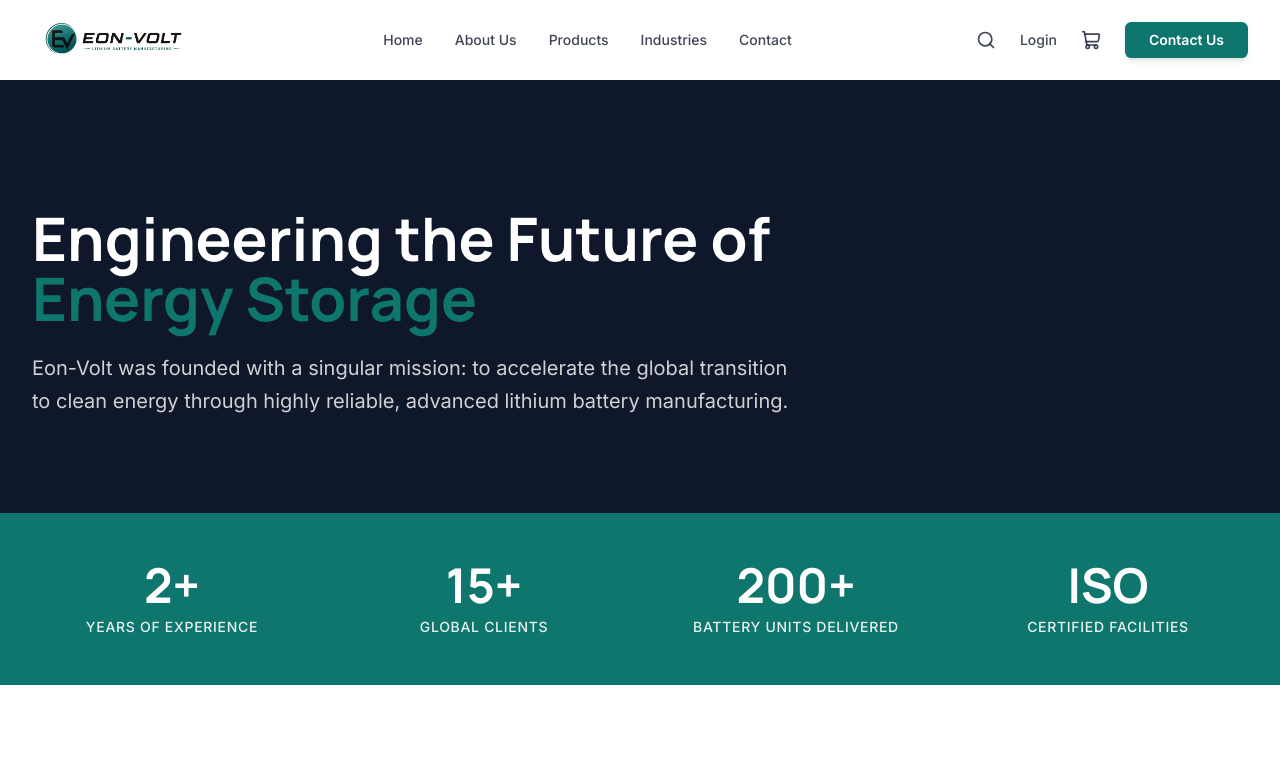
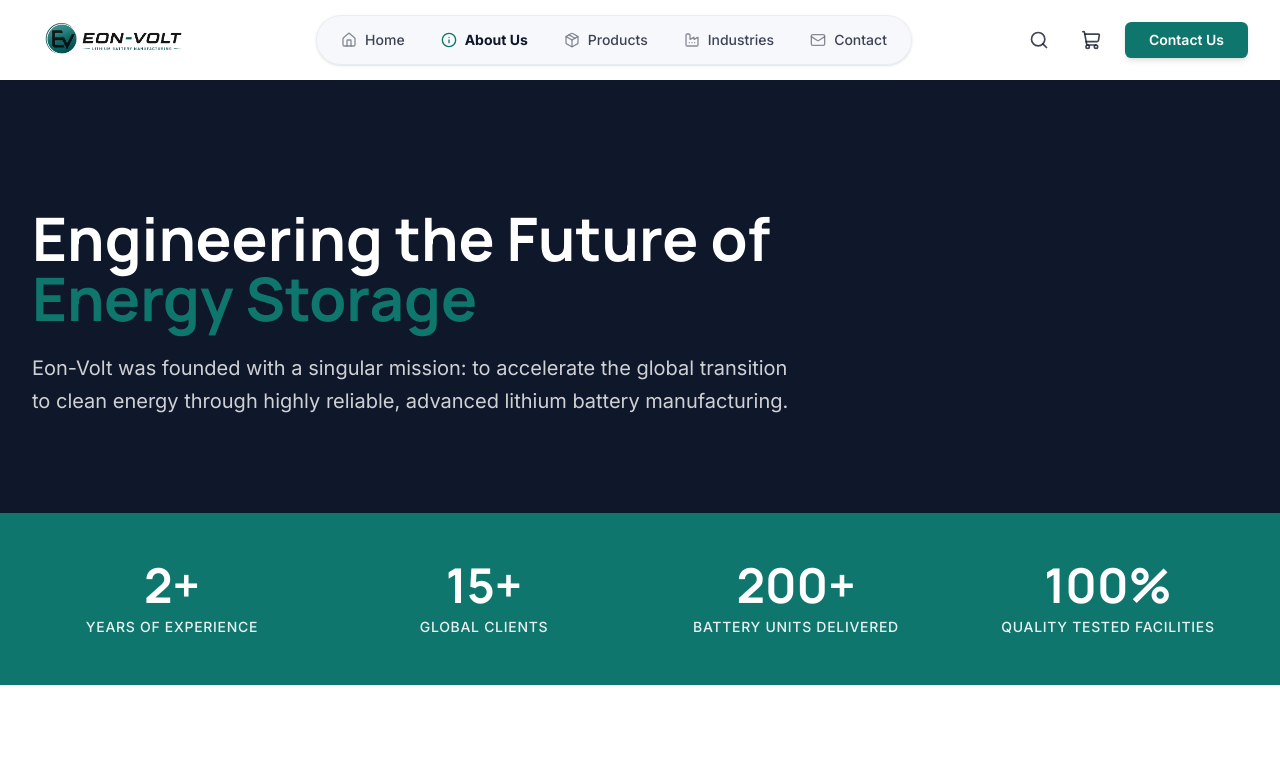
Before and after one commit to ayanbytes/EON-VOLT, a Next.js app: page /about in a window 1280 px wide. Shown: the top 779 px of the page. Built offline with nearby package versions, Linux system fonts and the light colour scheme.

Commit message:
feat: implement site architecture including cart sheet, industry showcase, and core layout components

```diff
--- a/src/app/about/page.tsx
+++ b/src/app/about/page.tsx
@@ -11,7 +11,7 @@ export default function AboutPage() {
     { value: "2+", label: "Years of Experience" },
     { value: "15+", label: "Global Clients" },
     { value: "200+", label: "Battery Units Delivered" },
-    { value: "ISO", label: "Certified Facilities" },
+    { value: "100%", label: "Quality Tested Facilities" },
   ];
 
   const values = [
--- a/src/app/manufacturing/page.tsx
+++ b/src/app/manufacturing/page.tsx
@@ -38,7 +38,7 @@ export default function ManufacturingPage() {
             Precision Manufacturing at Scale
           </h1>
           <p className="text-lg lg:text-xl text-muted-foreground">
-            Our ISO-certified gigafactories combine robotic automation with rigorous quality control to produce the world's most reliable lithium battery systems.
+            Our advanced gigafactories combine robotic automation with rigorous quality control to produce the world's most reliable lithium battery systems.
           </p>
         </div>
       </section>
@@ -92,8 +92,6 @@ export default function ManufacturingPage() {
               </p>
               <ul className="space-y-4">
                 {[
-                  "ISO 9001:2015 Quality Management",
-                  "ISO 14001 Environmental Management",
                   "UN38.3 Transportation Safety",
                   "IEC 62133 Safety Requirements",
                   "CE & RoHS Compliant",
@@ -107,12 +105,7 @@ export default function ManufacturingPage() {
             </div>
             <div className="grid grid-cols-2 gap-4">
                {/* Badge Placeholders */}
-               <div className="aspect-square bg-background/5 rounded-xl border border-background/10 flex items-center justify-center p-8">
-                 <div className="text-center">
-                   <div className="text-2xl font-bold mb-1">ISO</div>
-                   <div className="text-xs text-background/50">9001:2015</div>
-                 </div>
-               </div>
+
                <div className="aspect-square bg-background/5 rounded-xl border border-background/10 flex items-center justify-center p-8">
                  <div className="text-center">
                    <div className="text-2xl font-bold mb-1">UN</div>
--- a/src/app/store/catalog.tsx
+++ b/src/app/store/catalog.tsx
@@ -125,7 +125,7 @@ export default function StoreCatalog() {
                   </div>
                   <div className="mt-auto flex items-center justify-between">
                     <div className="flex flex-col">
-                      <span className="text-xl font-bold text-foreground">₹{product.price.toLocaleString("en-IN")}</span>
+                      <span className="text-xl font-bold text-foreground"></span>
                     </div>
                     {isOutOfStock ? (
                       <Button variant="outline" size="sm" disabled className="font-semibold text-muted-foreground border-dashed">
--- a/src/components/cart/cart-sheet.tsx
+++ b/src/components/cart/cart-sheet.tsx
@@ -12,10 +12,10 @@ export function CartSheet() {
     let message = "Hi Eon-Volt! I would like to request a quotation for the following items:\n\n";
 
     items.forEach((item, index) => {
-      message += `${index + 1}. ${item.name} - ${item.quantity}x (₹${(item.price * item.quantity).toLocaleString("en-IN")})\n`;
+      message += `${index + 1}. ${item.name} - ${item.quantity}x\n`;
     });
 
-    message += `\n*Estimated Total: ₹${cartTotal.toLocaleString("en-IN")}*\n\nPlease let me know the next steps for this quotation.`;
+    message += `\n\nPlease let me know the next steps for this quotation.`;
 
     const encodedMessage = encodeURIComponent(message);
     window.open(`https://wa.me/916263874633?text=${encodedMessage}`, '_blank');
@@ -76,7 +76,7 @@ export function CartSheet() {
                         <Plus className="w-3 h-3" />
                       </button>
                     </div>
-                    <span className="font-bold">₹{(item.price * item.quantity).toLocaleString("en-IN")}</span>
+                    <span className="font-bold"></span>
                   </div>
                 </div>
               </div>
@@ -86,10 +86,7 @@ export function CartSheet() {
 
         {items.length > 0 && (
           <div className="pt-6 border-t border-border">
-            <div className="flex justify-between mb-4">
-              <span className="text-muted-foreground">Subtotal</span>
-              <span className="font-bold text-lg">₹{cartTotal.toLocaleString("en-IN")}</span>
-            </div>
+
             <Button
               className="w-full h-12 text-lg mb-3 shadow-md flex items-center gap-2 bg-green-600 hover:bg-green-700 text-white"
               onClick={handleCheckout}
--- a/src/components/home/industries-served.tsx
+++ b/src/components/home/industries-served.tsx
@@ -60,11 +60,11 @@ export function IndustriesServed() {
                     {ind.description}
                   </p>
                   <div className="mt-auto opacity-0 translate-y-4 group-hover:opacity-100 group-hover:translate-y-0 transition-all duration-500 delay-200">
-                    <Link href={ind.link} passHref legacyBehavior>
-                      <Button variant="default" className="h-12 px-8 text-base shadow-lg">
+                    <Button asChild variant="default" className="h-12 px-8 text-base shadow-lg">
+                      <Link href={ind.link}>
                         Explore Solutions
-                      </Button>
-                    </Link>
+                      </Link>
+                    </Button>
                   </div>
                 </div>
               </div>
--- a/src/components/home/trust-indicators.tsx
+++ b/src/components/home/trust-indicators.tsx
@@ -3,7 +3,7 @@ export function TrustIndicators() {
     { value: "2+", label: "Years Experience" },
     { value: "15+", label: "Clients Globally" },
     { value: "200+", label: "Battery Units Delivered" },
-    { value: "ISO", label: "Certified Manufacturing" },
+    { value: "100%", label: "Quality Tested" },
   ];
 
   return (
--- a/src/components/layout/footer.tsx
+++ b/src/components/layout/footer.tsx
@@ -94,10 +94,6 @@ export function Footer() {
         {/* Certifications & Bottom Bar */}
         <div className="mt-16 pt-8 border-t border-background/10 flex flex-col md:flex-row justify-between items-center gap-6">
           <div className="flex flex-wrap items-center gap-4 text-background/50 text-sm">
-            <span>ISO 9001:2015</span>
-            <span className="w-1 h-1 rounded-full bg-background/20" />
-            <span>ISO 14001</span>
-            <span className="w-1 h-1 rounded-full bg-background/20" />
             <span>CE Certified</span>
             <span className="w-1 h-1 rounded-full bg-background/20" />
             <span>RoHS Compliant</span>
--- a/src/components/layout/header.tsx
+++ b/src/components/layout/header.tsx
@@ -3,22 +3,64 @@
 import * as React from "react";
 import Link from "next/link";
 import Image from "next/image";
-import { Menu, Search, ShoppingCart } from "lucide-react";
+import { Menu, Search, ShoppingCart, Home, Info, Package, Factory, Mail } from "lucide-react";
+import { usePathname } from "next/navigation";
 import { Button } from "@/components/ui/button";
 import { Sheet, SheetContent, SheetTrigger } from "@/components/ui/sheet";
 import { useCart } from "@/components/cart/cart-context";
+import { motion } from "framer-motion";
+
+const DesktopNav = () => {
+  const [hoveredIndex, setHoveredIndex] = React.useState<number | null>(null);
+  const pathname = usePathname();
+
+  return (
+    <nav className="hidden md:flex items-center space-x-1 bg-secondary/50 backdrop-blur-md rounded-full px-2 py-1.5 border border-border/50 shadow-sm">
+      {navigation.map((item, index) => {
+        const isActive = pathname === item.href || (item.href !== "/" && pathname?.startsWith(item.href));
+        const Icon = item.icon;
+
+        return (
+          <Link
+            key={item.name}
+            href={item.href}
+            className="relative px-4 py-2 text-sm font-medium transition-colors"
+            onMouseEnter={() => setHoveredIndex(index)}
+            onMouseLeave={() => setHoveredIndex(null)}
+          >
+            <span className={`relative z-20 flex items-center gap-2 transition-colors duration-200 ${hoveredIndex === index ? 'text-primary-foreground' : 'text-foreground/80 hover:text-foreground'}`}>
+              <Icon className={`w-4 h-4 ${isActive ? (hoveredIndex === index ? '' : 'text-primary') : 'opacity-60'}`} />
+              <span className={isActive && hoveredIndex !== index ? 'font-bold text-foreground' : ''}>{item.name}</span>
+            </span>
+            {hoveredIndex === index && (
+              <motion.div
+                layoutId="nav-hover-pill"
+                className="absolute inset-0 bg-primary rounded-full z-10"
+                initial={{ opacity: 0, scale: 0.95 }}
+                animate={{ opacity: 1, scale: 1 }}
+                exit={{ opacity: 0, scale: 0.95 }}
+                transition={{ type: "spring", stiffness: 400, damping: 30 }}
+              />
+            )}
+          </Link>
+        );
+      })}
+    </nav>
+  );
+};
 
 const navigation = [
-  { name: "Home", href: "/" },
-  { name: "About Us", href: "/about" },
-  { name: "Products", href: "/store" },
-  { name: "Industries", href: "/industries" },
-  { name: "Contact", href: "/contact" },
+  { name: "Home", href: "/", icon: Home },
+  { name: "About Us", href: "/about", icon: Info },
+  { name: "Products", href: "/store", icon: Package },
+  { name: "Industries", href: "/industries", icon: Factory },
+  { name: "Contact", href: "/contact", icon: Mail },
 ];
 
 export function Header() {
   const [isScrolled, setIsScrolled] = React.useState(false);
   const { cartCount, setIsCartOpen } = useCart();
+  const pathname = usePathname();
 
   React.useEffect(() => {
     const handleScroll = () => {
@@ -30,8 +72,7 @@ export function Header() {
 
   return (
     <header
-      className={`fixed top-0 w-full z-50 transition-all duration-300 ${
-        isScrolled
+      className={`fixed top-0 w-full z-50 transition-all duration-300 ${isScrolled
           ? "bg-background/80 backdrop-blur-md border-b border-border shadow-sm"
           : "bg-transparent"
         }`}
@@ -50,26 +91,14 @@ export function Header() {
           </div>
 
           {/* Desktop Navigation */}
-          <nav className="hidden md:flex space-x-8">
-            {navigation.map((item) => (
-              <Link
-                key={item.name}
-                href={item.href}
-                className="text-sm font-medium text-foreground/80 hover:text-primary transition-colors"
-              >
-                {item.name}
-              </Link>
-            ))}
-          </nav>
+          <DesktopNav />
 
           {/* Actions */}
           <div className="hidden md:flex items-center space-x-4">
             <button className="text-foreground/80 hover:text-primary transition-colors p-2">
               <Search className="w-5 h-5" />
             </button>
-            <Link href="/login" className="text-sm font-medium text-foreground/80 hover:text-primary transition-colors">
-              Login
-            </Link>
+
             <button
               onClick={() => setIsCartOpen(true)}
               className="relative p-2 text-foreground/80 hover:text-primary transition-colors"
@@ -96,19 +125,22 @@ export function Header() {
               </SheetTrigger>
               <SheetContent side="right" className="w-[300px] sm:w-[400px]">
                 <nav className="flex flex-col gap-4 mt-8">
-                  {navigation.map((item) => (
+                  {navigation.map((item) => {
+                    const isActive = pathname === item.href || (item.href !== "/" && pathname?.startsWith(item.href));
+                    const Icon = item.icon;
+                    return (
                       <Link
                         key={item.name}
                         href={item.href}
-                      className="text-lg font-medium text-foreground/80 hover:text-primary transition-colors px-2 py-1"
+                        className={`flex items-center gap-3 text-lg font-medium px-2 py-1 transition-colors ${isActive ? 'text-primary' : 'text-foreground/80 hover:text-primary'}`}
                       >
+                        <Icon className="w-5 h-5" />
                         {item.name}
                       </Link>
-                  ))}
+                    );
+                  })}
                   <div className="mt-4 pt-4 border-t border-border flex flex-col gap-4">
-                    <Link href="/login" className="text-lg font-medium text-foreground/80 hover:text-primary transition-colors px-2 py-1">
-                      Login
-                    </Link>
+
                     <button
                       onClick={() => {
                         setIsCartOpen(true);
```
Lines whose indentation alone changed are shown as unchanged.
